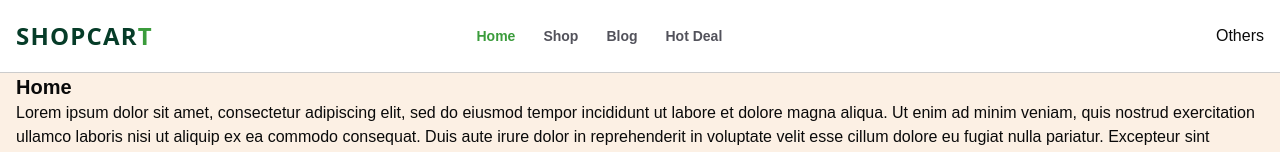
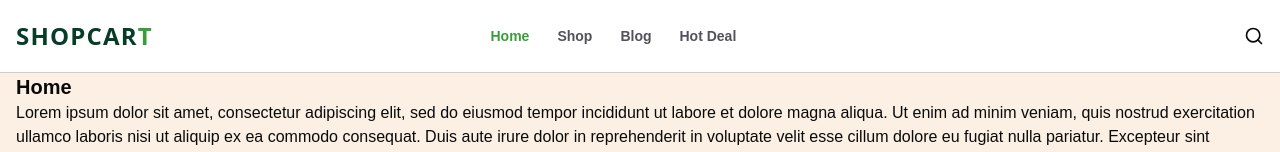
Before and after one commit to carolinardlc/shopcart, a Next.js app: page / in a window 1280 px wide. Shown: the top 152 px of the page. Built offline with nearby package versions, Linux system fonts and the light colour scheme.

Commit message:
Added a Search Bar

```diff
--- a/components/Header.tsx
+++ b/components/Header.tsx
@@ -2,14 +2,17 @@
 import Logo from '@/components/Logo';
 import React from 'react';
 import HeaderMenu from './HeaderMenu';
+import SearchBar from './SearchBar';
 
 const Header = () => {
   return (
     <header className='bg-white py-5 border-b border-b-black/20'>
       <Container className='flex items-center justify-between'>
-        <Logo/>
+        <Logo />
       <HeaderMenu />
-    <div>Others</div>
+    <div>
+      <SearchBar />
+    </div>
       </Container>
     </header>
   )
--- /dev/null
+++ b/components/SearchBar.tsx
@@ -0,0 +1,13 @@
+import { Search } from "lucide-react";
+import React from 'react'
+
+const SearchBar = () => {
+  return (
+    <div>
+        <Search className="w-5 h-5
+        hover:text-shop_light_green hoverEffect"/>
+    </div>
+  )
+}
+
+export default SearchBar
```
